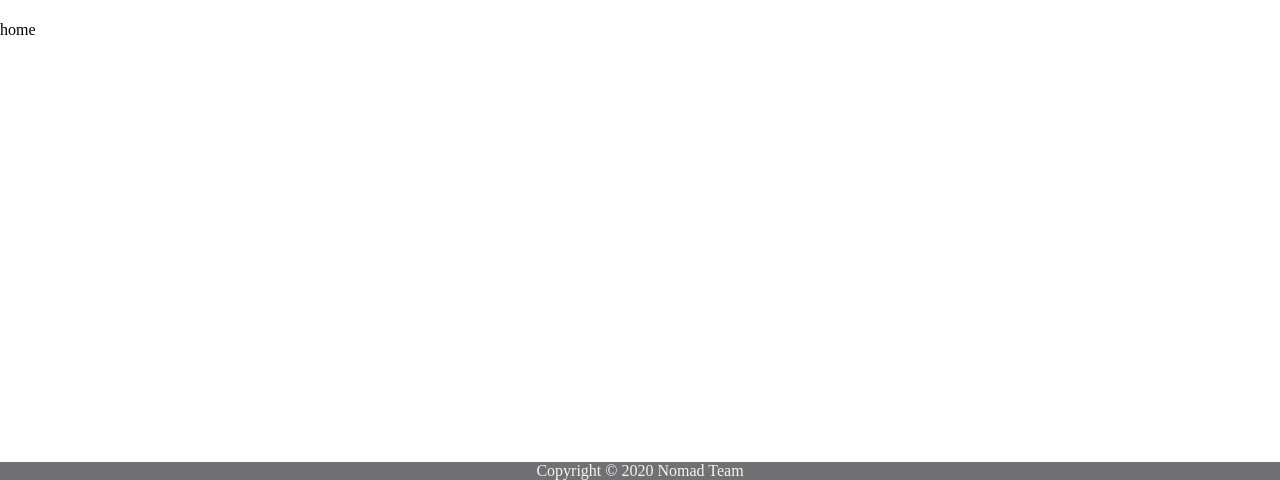
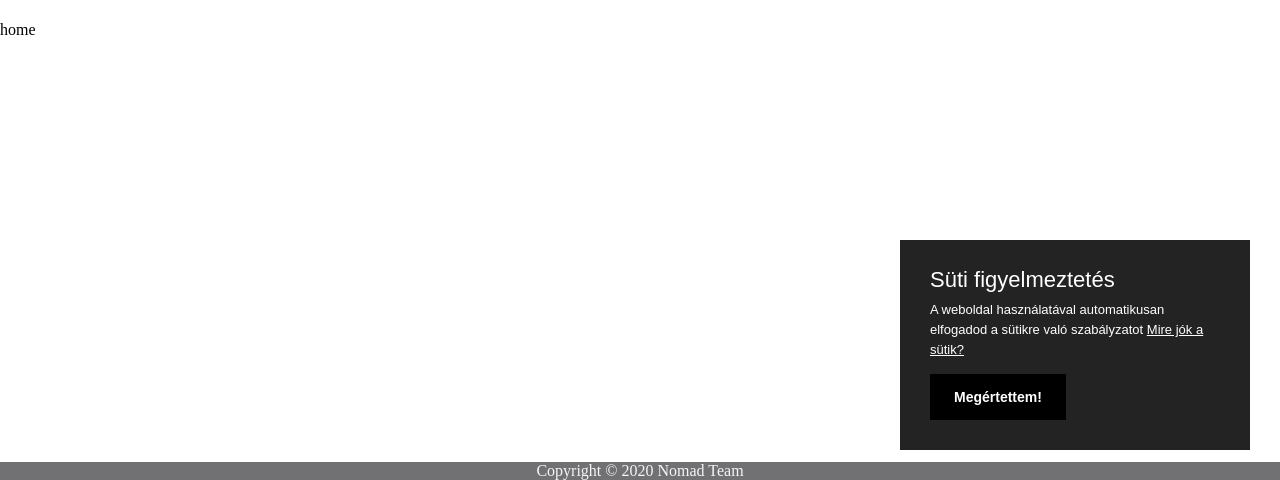
Before and after one commit to Trapzor/AFP_2nd_project, a PHP site: page / in a window 1280 px wide. Shown: the part 320-800 px from the top of the page. Run offline with PHP 8.4, Linux system fonts and the light colour scheme.

Commit message:
Added cookie warning script

```diff
--- /dev/null
+++ b/Project/frontend/purecookie.css
@@ -0,0 +1,59 @@
+.cookieConsentContainer {
+	z-index: 999;
+	width: 350px;
+	min-height: 20px;
+	box-sizing: border-box;
+	padding: 30px 30px 30px 30px;
+	background: #232323;
+	overflow: hidden;
+	position: fixed;
+    bottom: 30px;
+	right: 30px;
+	display: none;
+}
+.cookieConsentContainer .cookieTitle a {
+	font-family: OpenSans, arial, "sans-serif";
+	color: #FFFFFF;
+	font-size: 22px;
+	line-height: 20px;
+	display: block;
+}
+.cookieConsentContainer .cookieDesc p {
+	margin: 0;
+	padding: 0;
+	font-family: OpenSans, arial, "sans-serif";
+	color: #FFFFFF;
+	font-size: 13px;
+	line-height: 20px;
+	display: block;
+	margin-top: 10px;
+} .cookieConsentContainer .cookieDesc a {
+	font-family: OpenSans, arial, "sans-serif";
+	color: #FFFFFF;
+	text-decoration: underline;
+}
+.cookieConsentContainer .cookieButton a {
+	display: inline-block;
+	font-family: OpenSans, arial, "sans-serif";
+	color: #FFFFFF;
+	font-size: 14px;
+	font-weight: bold;
+	margin-top: 14px;
+	background: #000000;
+	box-sizing: border-box;
+	padding: 15px 24px;
+	text-align: center;
+	transition: background 0.3s;
+}
+.cookieConsentContainer .cookieButton a:hover {
+	cursor: pointer;
+	background: #3E9B67;
+}
+
+@media (max-width: 980px) {
+	.cookieConsentContainer {
+		bottom: 0px !important;
+		left: 0px !important;
+		width: 100%  !important;
+	}
+}
--- /dev/null
+++ b/Project/frontend/purecookie.js
@@ -0,0 +1,68 @@
+
+var purecookieTitle = "Süti figyelmeztetés";
+var purecookieDesc = "A weboldal használatával automatikusan elfogadod a sütikre való szabályzatot";
+var purecookieLink = '<a href="https://hu.wikipedia.org/wiki/HTTP-s%C3%BCti" target="_blank">Mire jók a sütik?</a>';
+var purecookieButton = "Megértettem!";
+
+function pureFadeIn(elem, display){
+  var el = document.getElementById(elem);
+  el.style.opacity = 0;
+  el.style.display = display || "block";
+
+  (function fade() {
+    var val = parseFloat(el.style.opacity);
+    if (!((val += .02) > 1)) {
+      el.style.opacity = val;
+      requestAnimationFrame(fade);
+    }
+  })();
+};
+function pureFadeOut(elem){
+  var el = document.getElementById(elem);
+  el.style.opacity = 1;
+
+  (function fade() {
+    if ((el.style.opacity -= .02) < 0) {
+      el.style.display = "none";
+    } else {
+      requestAnimationFrame(fade);
+    }
+  })();
+};
+
+function setCookie(name,value,days) {
+    var expires = "";
+    if (days) {
+        var date = new Date();
+        date.setTime(date.getTime() + (days*24*60*60*1000));
+        expires = "; expires=" + date.toUTCString();
+    }
+    document.cookie = name + "=" + (value || "")  + expires + "; path=/";
+}
+function getCookie(name) {
+    var nameEQ = name + "=";
+    var ca = document.cookie.split(';');
+    for(var i=0;i < ca.length;i++) {
+        var c = ca[i];
+        while (c.charAt(0)==' ') c = c.substring(1,c.length);
+        if (c.indexOf(nameEQ) == 0) return c.substring(nameEQ.length,c.length);
+    }
+    return null;
+}
+function eraseCookie(name) {
+    document.cookie = name+'=; Max-Age=-99999999;';
+}
+
+function cookieConsent() {
+  if (!getCookie('purecookieDismiss')) {
+    document.body.innerHTML += '<div class="cookieConsentContainer" id="cookieConsentContainer"><div class="cookieTitle"><a>' + purecookieTitle + '</a></div><div class="cookieDesc"><p>' + purecookieDesc + ' ' + purecookieLink + '</p></div><div class="cookieButton"><a onClick="purecookieDismiss();">' + purecookieButton + '</a></div></div>';
+	pureFadeIn("cookieConsentContainer");
+  }
+}
+
+function purecookieDismiss() {
+  setCookie('purecookieDismiss','1',7);
+  pureFadeOut("cookieConsentContainer");
+}
+
+window.onload = function() { cookieConsent(); };
--- a/Project/index.php
+++ b/Project/index.php
@@ -9,6 +9,8 @@ require_once 'backend/userManager.php';
     <title>Nomad's Webshop</title>
     <link rel="stylesheet" href="frontend/style.css " type='text/css'>
     <link rel="stylesheet" href="https://cdnjs.cloudflare.com/ajax/libs/font-awesome/4.7.0/css/font-awesome.min.css">
+    <link rel="stylesheet" type="text/css" href="frontend/purecookie.css" async />
+    <script src="frontend/purecookie.js" async></script>
     <script src="frontend/script.js"></script>
 </head>
 <body>
```
